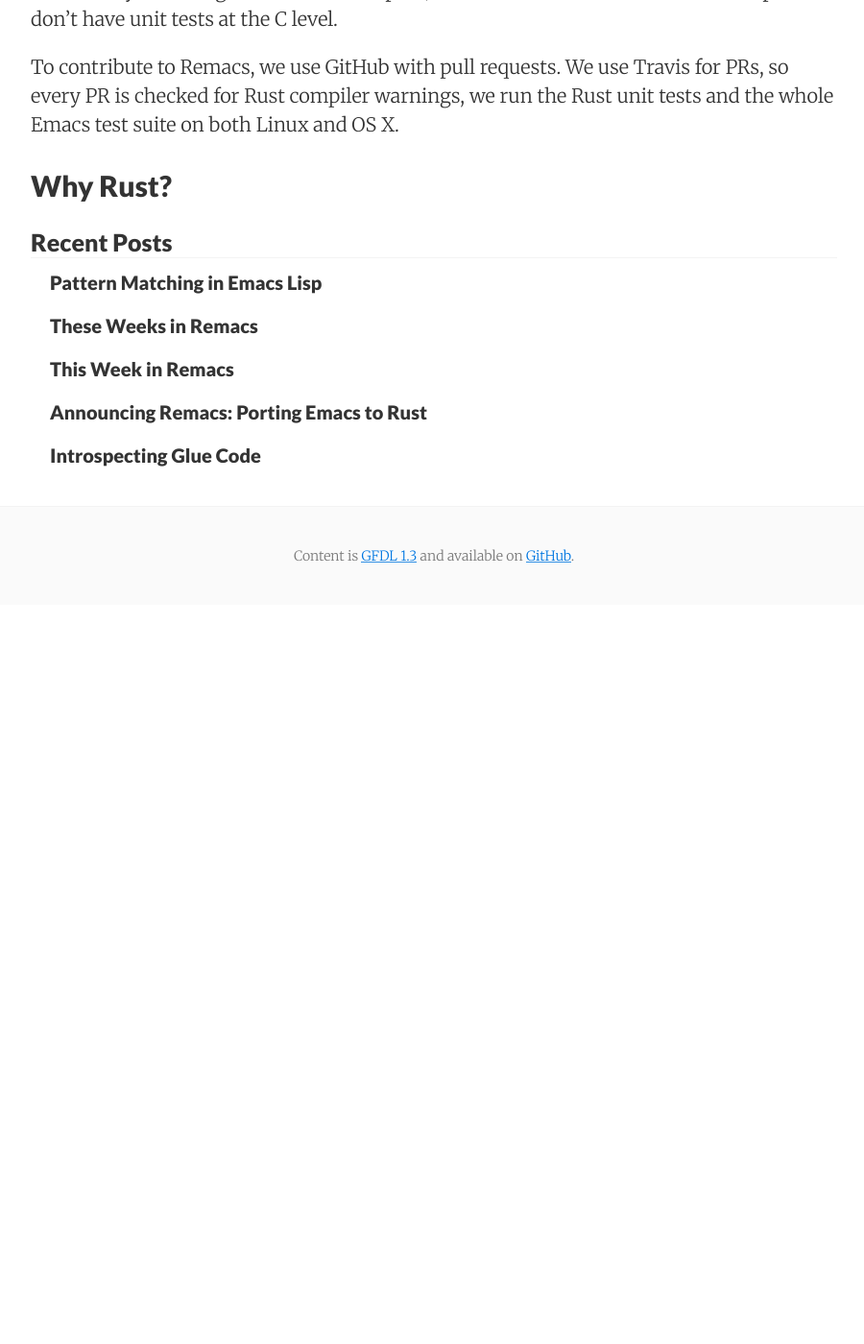
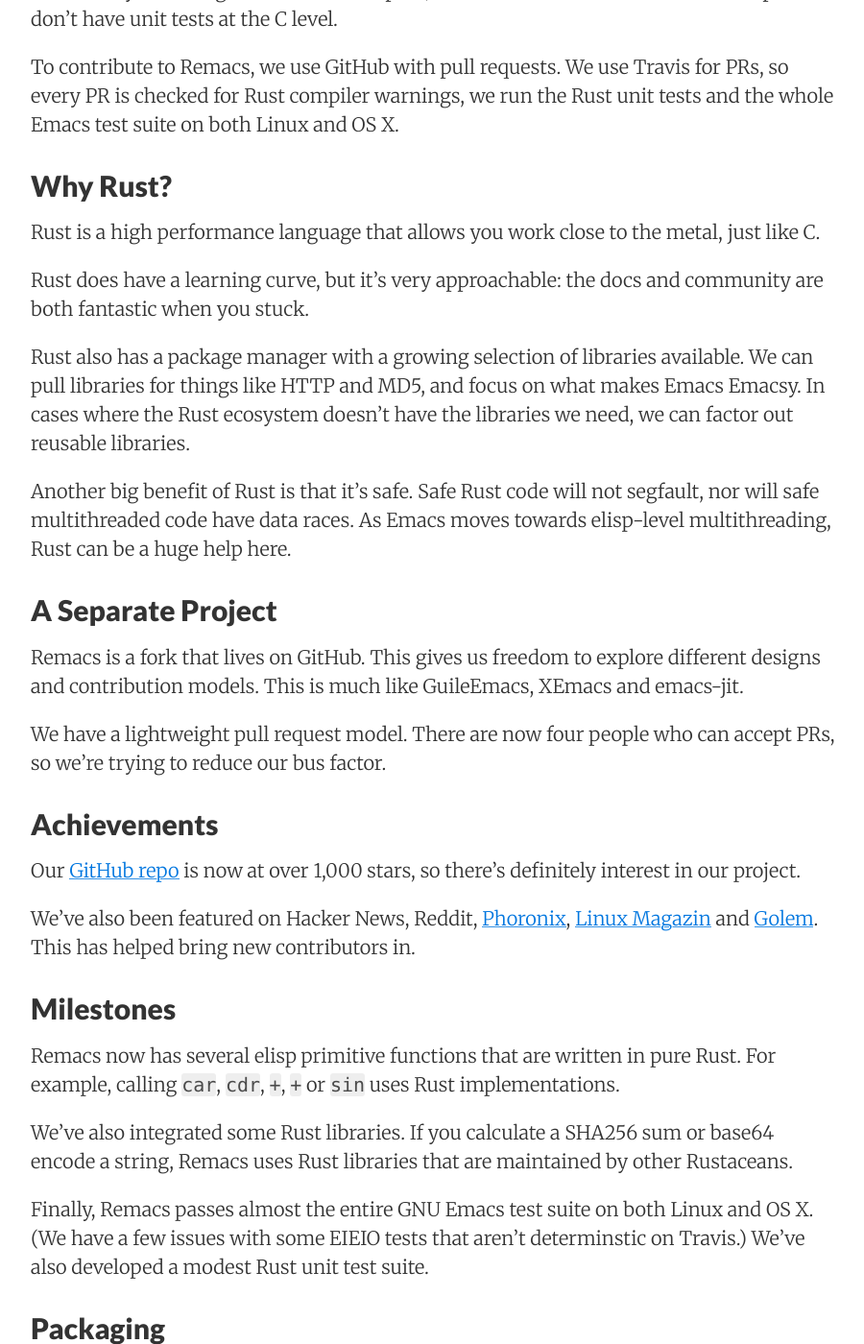
Before and after one commit to Wilfred/wilfred.github.com, a Jekyll site: the page built from _posts/2017-04-27-remacs-talk-transcript.markdown, in a window 1280 px wide and 1400 px high, scrolled down 3754 px. Shown: the whole window at 96% size, without its empty margins (188-1088 px from the left). Built offline with Jekyll 4.4.1, drawn with Linux system fonts in a browser that asks for light colours; nearby versions of some CDN libraries; before the commit the page ends 4384 px from its top, so only the background shows below that; some of the changed text lies outside the part shown.

Commit message:
Third draft

```diff
--- a/_posts/2017-04-27-remacs-talk-transcript.markdown
+++ b/_posts/2017-04-27-remacs-talk-transcript.markdown
@@ -149,3 +149,86 @@
 and OS X.
 
 ## Why Rust?
+
+Rust is a high performance language that allows you work close to the
+metal, just like C.
+
+Rust does have a learning curve, but it's very approachable: the docs
+and community are both fantastic when you stuck.
+
+Rust also has a package manager with a growing selection of
+libraries available. We can pull libraries for things like HTTP and
+MD5, and focus on what makes Emacs Emacsy. In cases where the Rust
+ecosystem doesn't have the libraries we need, we can factor out
+reusable libraries.
+
+Another big benefit of Rust is that it's safe. Safe Rust code will not
+segfault, nor will safe multithreaded code have data races. As Emacs
+moves towards elisp-level multithreading, Rust can be a huge help
+here.
+
+## A Separate Project
+
+Remacs is a fork that lives on GitHub. This gives us freedom to
+explore different designs and contribution models. This is much like
+GuileEmacs, XEmacs and emacs-jit.
+
+We have a lightweight pull request model. There are now four people
+who can accept PRs, so we're trying to reduce our bus factor.
+
+## Achievements
+
+Our [GitHub repo](https://github.com/Wilfred/remacs) is now at over
+1,000 stars, so there's definitely interest in our project.
+
+We've also been featured on Hacker News,
+Reddit,
+[Phoronix](https://www.phoronix.com/scan.php?page=news_item&px=Remacs-Rust-Emacs),
+[Linux Magazin](http://www.linux-magazin.de/NEWS/Remacs-Rust-Basis-fuer-Emacs) and
+[Golem](https://www.golem.de/news/remacs-rust-basis-fuer-editor-emacs-vorgestellt-1701-125544.html). This
+has helped bring new contributors in.
+
+## Milestones
+
+Remacs now has several elisp primitive functions that are written in
+pure Rust. For example, calling `car`, `cdr`, `+`, `+` or `sin`
+uses Rust implementations.
+
+We've also integrated some Rust libraries. If you calculate a SHA256
+sum or base64 encode a string, Remacs uses Rust libraries that are
+maintained by other Rustaceans.
+
+Finally, Remacs passes almost the entire GNU Emacs test suite on both
+Linux and OS X. (We have a few issues with some EIEIO tests that
+aren't determinstic on Travis.) We've also developed a modest Rust
+unit test suite.
+
+## Packaging
+
+There's now a
+[remacs-git package on the Arch Linux user repository](https://aur.archlinux.org/packages/remacs-git/). If
+you're an EVM user (a great tool for testing elisp against multiple
+Emacs versions),
+[Remacs is now available on EVM](https://github.com/rejeep/evm/pull/81) too!
+
+## Community
+
+We now have a low-traffic
+[dedicated Remacs subreddit](https://www.reddit.com/r/remacs/). We
+will announce news and milestones here.
+
+We've also recently added a [Gitter chatroom](https://gitter.im/remacs-discuss/Lobby).
+If you have questions or want to lurk and see the latest developments,
+feel free to stop by.
+
+## Contribute!
+
+Remacs lives
+at [github.com/wilfred/remacs](https://github.com/Wilfred/remacs) and
+we'd love you to try it.
+
+Our README includes [a walkthrough for writing your first elisp
+primitive in Rust](https://github.com/Wilfred/remacs#porting-elisp-primitive-functions-walkthrough). If
+you've ever fancied hacking on Emacs core, we'd love to have you join us.
+
+We're here to enrich the Emacs ecosystem. Thanks for listening.
```
